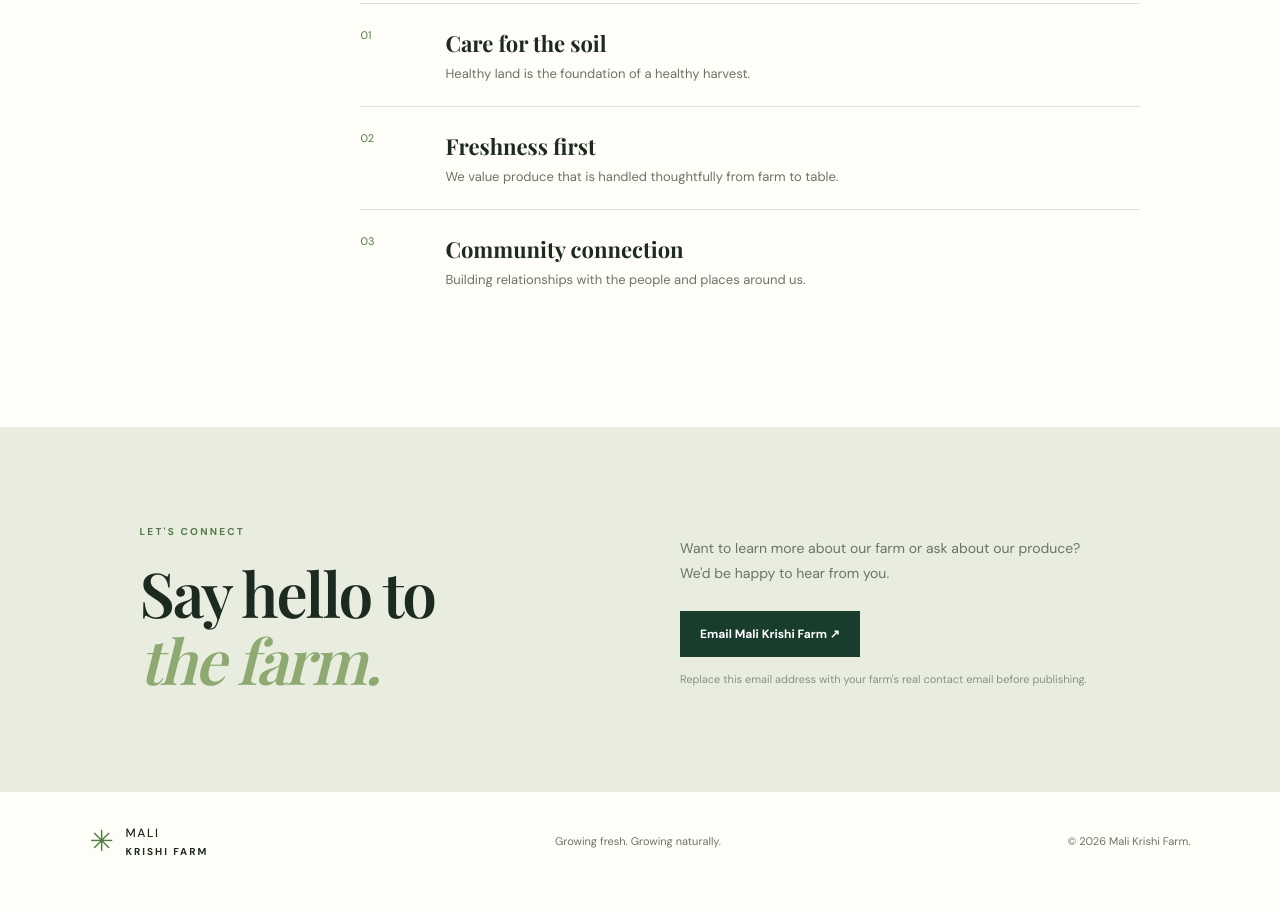
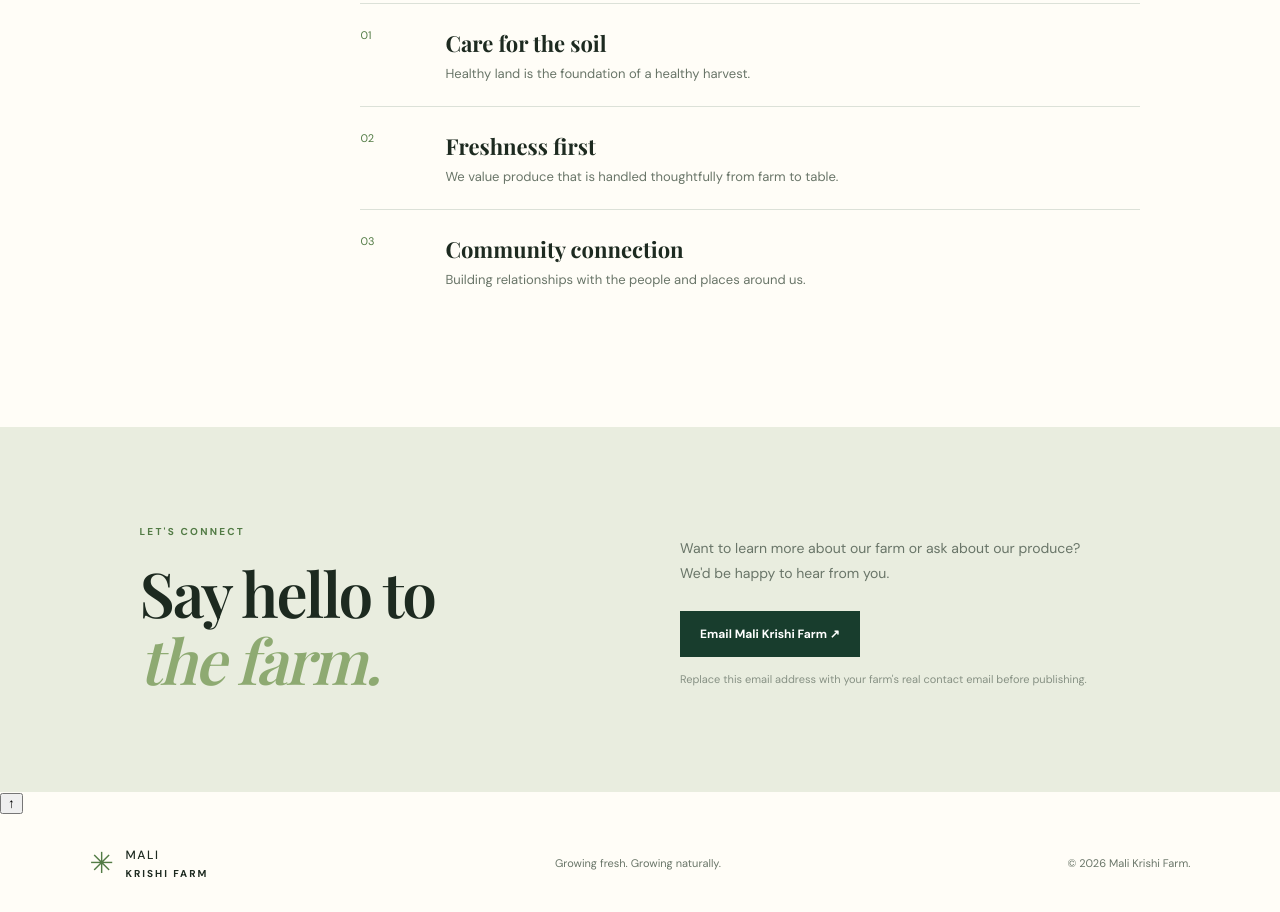
Before and after one commit to pranabmali9988-spec/my-first-website, a plain HTML site: page index.html in a window 1280 px wide. Shown: the part 2124-3036 px from the top of the page. Before the commit the page ends 3014 px from the top, so only its background shows below. Drawn offline with nearby package versions, Linux system fonts and the light colour scheme.

Commit message:
Add back-to-top button to page

```diff
--- a/index.html
+++ b/index.html
@@ -82,6 +82,8 @@
     </section>
   </main>
 
+  <button class="back-to-top" type="button" aria-label="Back to top" title="Back to top">↑</button>
+
   <footer class="site-footer">
     <a class="brand footer-brand" href="#home"><span class="brand-mark">✳</span><span>MALI <strong>KRISHI FARM</strong></span></a>
     <p>Growing fresh. Growing naturally.</p>
```
